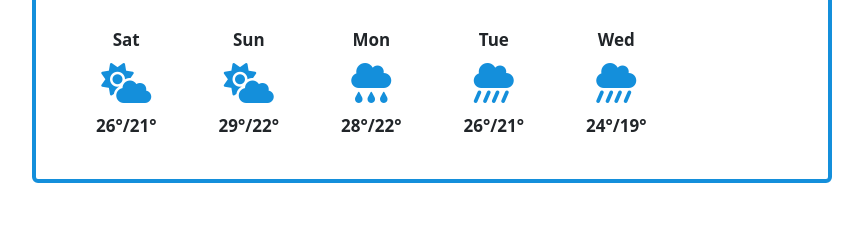
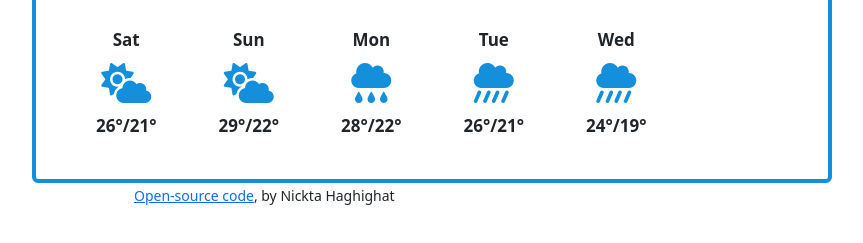
Before and after one commit to Nicksonthegreat/github-challenge, a website built with Parcel: page index.html in a window 1280 px wide. Shown: the part 441-684 px from the top of the page, without its empty margins (208-1071 px from the left). Built offline with nearby package versions, Linux system fonts and the light colour scheme; no server answers.

Commit message:
added a link to my GitHub repo

```diff
--- a/index.html
+++ b/index.html
@@ -130,6 +130,7 @@
         </div>
       </div>
     </div>
+    <small><a href="https://github.com/Nicksonthegreat/github-challenge" target="_blank">Open-source code</a>, by Nickta Haghighat</small>
     <script src="src/index.js"></script>
   </body>
 </html>
--- a/src/styles.css
+++ b/src/styles.css
@@ -35,3 +35,7 @@ h2 {
   font-size: 17px;
   top: -20px;
 }
+small {
+  position: relative;
+  left: 260px;
+}
```
